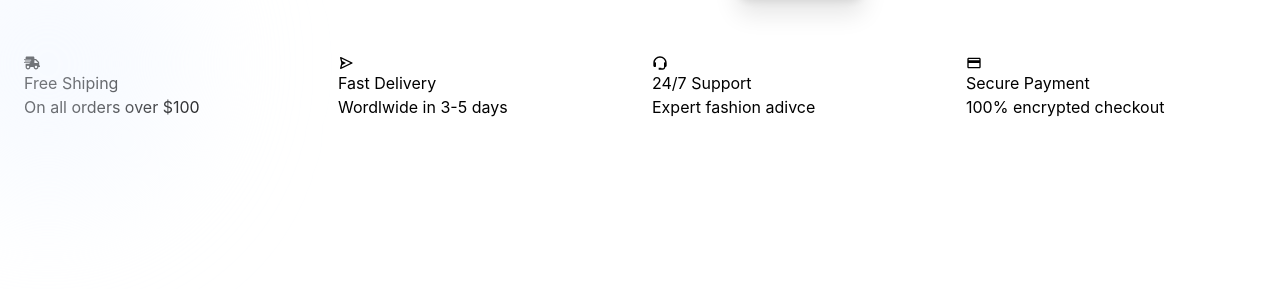
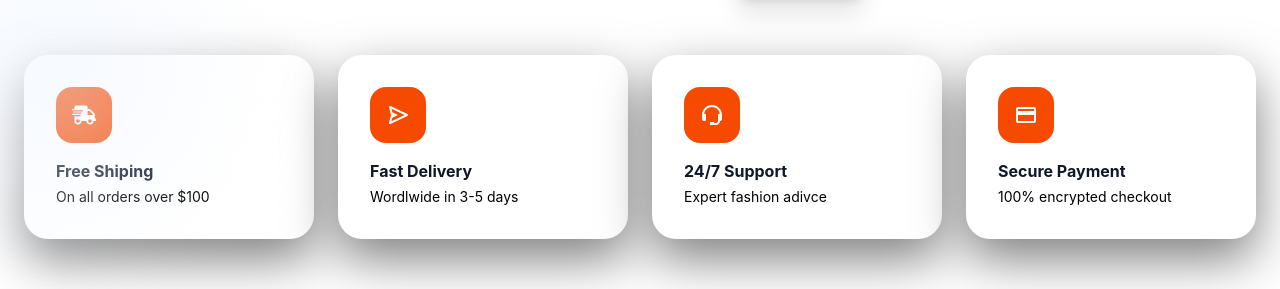
Before and after one commit to iBehzadi/FullStackReact-v1, a React (Vite) app in the folder FrontEnd/: page / in a window 1280 px wide. Shown: the part 480-769 px from the top of the page. Built offline with nearby package versions, Linux system fonts and the light colour scheme.

Commit message:
create cards on hero section

```diff
--- a/FrontEnd/src/Components/Hero/index.jsx
+++ b/FrontEnd/src/Components/Hero/index.jsx
@@ -107,11 +107,11 @@ export default function Hero() {
         {/* bottom content here */}
         <div className="grid grid-cols-1 sm:grid-cols-2 lg:grid-cols-4 gap-6 pb-20">
           {features.map((item, index) => (
-            <div key={index} className="group:">
-              <div>{item.icon}</div>
+            <div key={index} className="group flex flex-col items-center gap-4 rounded-3xl p-8 text-center transition-all duration-300 bg-white shadow-[0_20px_50px_rgba(0,0,0,0.5)] lg:items-start lg:text-left">
+              <div className="flex h-14 w-14 items-center justify-center  text-2xl rounded-2xl  bg-orange-600 transition-colors  text-white">{item.icon}</div>
               <div>
-                <h3>{item.title}</h3>
-                <p>{item.text}</p>
+                <h3 className="text-base font-bold text-gray-900">{item.title}</h3>
+                <p className="mt-1 text-sm">{item.text}</p>
               </div>
             </div>
           ))}
```
